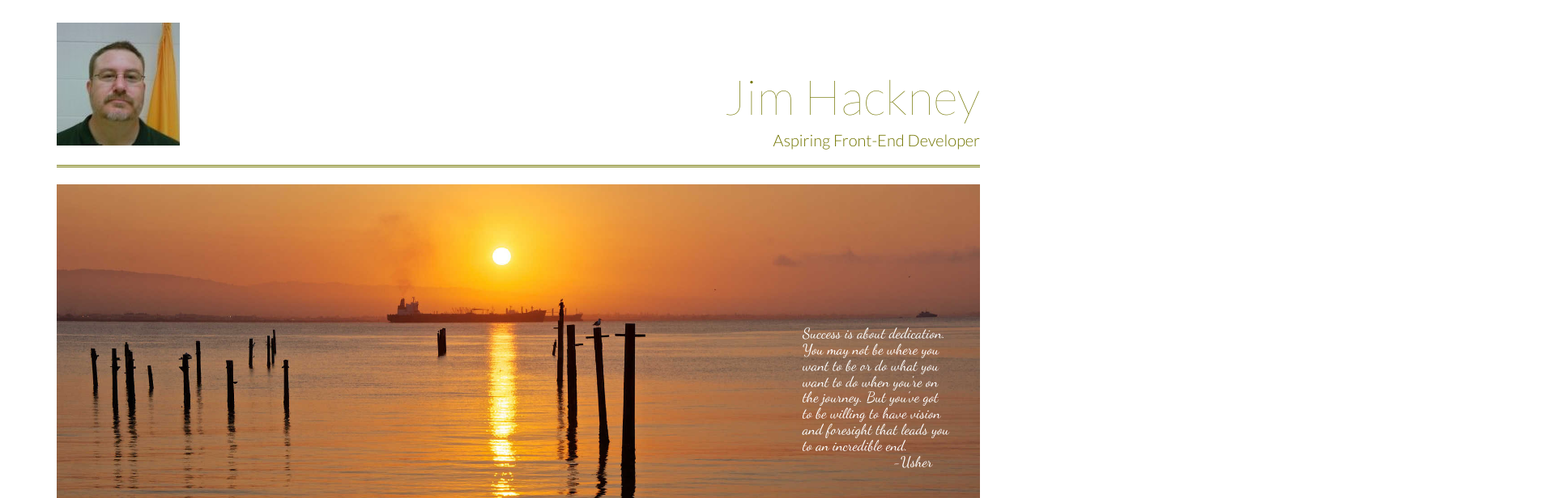
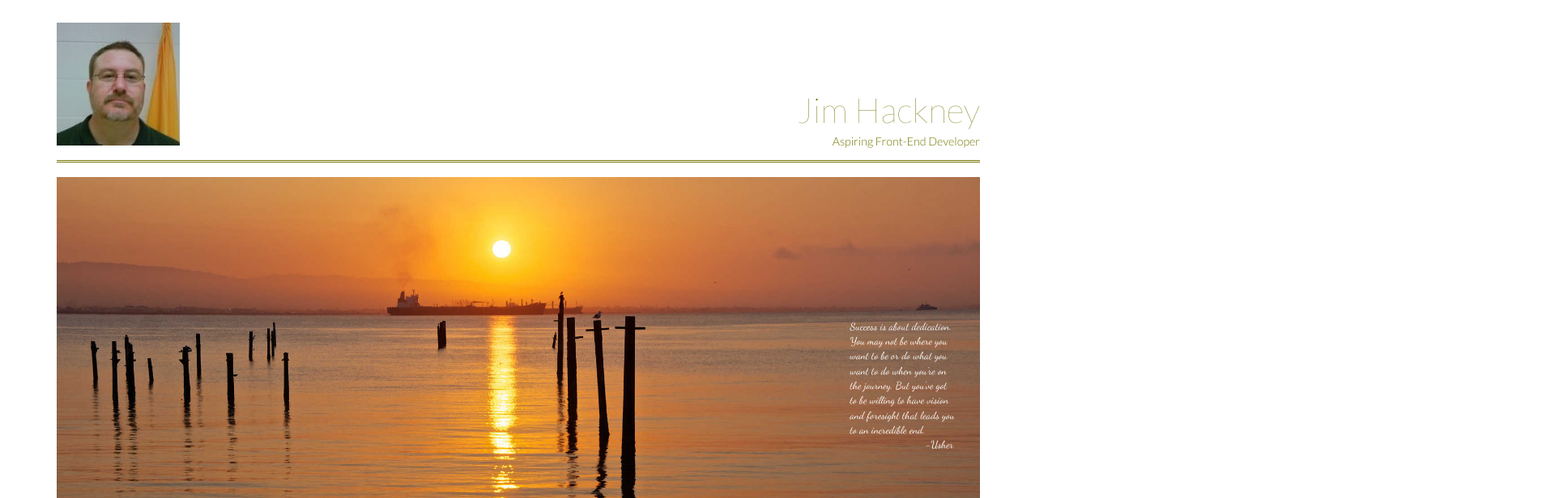
Before and after one commit to jimhackney/Udacity_Project_1, a website: page index.html in a window 1280 px wide. Shown: the top 616 px of the page at 81% size, 1920 px wide, since content can reach past the window. Drawn offline with Linux system fonts and the light colour scheme.

Commit message:
fixed problems found in the review

```diff
--- a/css/style.css
+++ b/css/style.css
@@ -4,22 +4,24 @@
 	-ms-box-sizing: border-box;
 	box-sizing: border-box;
 }
-body{
-	font-family: 'Lato', sans-serif;
-	font-weight: 300;
+
+body {
+	font: normal 300 1em/1.428 'Lato', sans-serif;
 	color: #747704;
 }
+
 figure {
 	margin: 0;
 }
+
 img {
 	max-width: 100%;
 	display: block;
-    margin-left: auto;
-    margin-right: auto
+	margin: 0 auto 0 auto;
 }
+
 hr {
-	width: 96.8%;
+	width: 97%;
 	border: none;
 	border-top: medium double;
 	display: inline-block;
@@ -27,67 +29,75 @@
 	top: -0.7em;
 	padding: 0 0.25em;
 }
+
 .shipImageAlignment {
 	margin-top: 2.9%;
 }
-.feature{
-	font-size: 2em;
-	font-weight: bold;
+
+.feature {
 	padding-left: 2%;
 }
+
 .projectTitles {
 	font-size: 2em;
 	margin: 1% 0 1% 0;
 }
+
 .styleNameText {
-	font-weight: 100;
-	font-size: 4.285714285714286em;
+	font: normal 100 4.285714285714286em/1.428 'Lato', sans-serif;
 	text-align: right;
-	margin-right: 0;
-	margin-top: 15.5%;
+	margin: 19% 0 0 0;
 }
+
 .styleTitleText {
 	font-size: 1.428571428571429em;
 	text-align: right;
-	margin-right: 0;
-	margin-top: 0;
+	margin: 0 0 0 0;
 }
+
 .alignCenter {
 	text-align: center;
 }
+
 .image {
-	margin-left: auto;
-	margin-right: auto;
+	margin: 0 auto 0 auto;
 }
+
 .silverColor {
 	color: #bcbbbb;
 	font-weight: bold;
 }
+
 .myPicAlign {
-	margin-left: 0;
-	margin-top: 5%;
+	margin: 5% 0 1% 0;
 }
+
 .credit {
 	width: 100%;
 	position: absolute;
 	left: 2%;
 	top: 95%;
 	color: #fff;
-	font-size: 1em;
 }
+
 .credit, a {
 	color: #fff;
 }
+
 .journeyQuote {
 	width: 100%;
 	position: absolute;
 	z-index: 100;
-	left: 80%;
+	left: 85%;
 	top: 25%;
 	color: #fff;
-	font-family: Dancing Script;
-	font-size: 1.285714285714286em;
+	font: normal 300 1.285714285714286em/1.428 Dancing Script, script;
 }
+
+.alignRight {
+	margin-left: 8%;
+}
+
 .projectLinkFont {
 	font-size: 1em;
 }
@@ -96,10 +106,11 @@
 
 	.styleNameText {
 		font-size: 3.542857142857143em;
-		margin-top: 21%;
+		margin-top: 25%;
 	}
+
 	.styleTitleText {
-	font-size: 1.180952380952381em;
+		font-size: 1.180952380952381em;
 	}
 
 	.journeyQuote {
@@ -109,52 +120,66 @@
 	hr {
 		width: 96.2%;
 	}
+
 	.myPicAlign {
 		margin-right: 0;
 	}
+
 	.shipImageAlignment {
-		margin-top: 4%;
+		margin-top: 3.3%;
 	}
+
 	.credit {
 		font-size: 0.8266666666666667em;
 	}
-	.feature{
+
+	.feature {
 		font-size: 1.653333333333333em;
 	}
+
 	.projectTitles {
 		font-size: 1.6em;
 	}
+
 	.projectLinkFont {
 		font-size: 0.8266666666666667em;
 	}
 }
 
 @media (min-width: 768px) and (max-width: 991px) {
+
 	.styleNameText {
 		font-size: 2.742857142857143em;
-		margin-top: 31%;
+		margin-top: 35%;
 	}
+
 	.styleTitleText {
 		font-size: 0.9142857142857146em;
 	}
+
 	.journeyQuote {
 		font-size: 0.822857142857143em;
 		top: 26%;
 	}
+
 	hr {
 		width: 95.1%;
 	}
+
 	.shipImageAlignment {
-		margin-top: 5%;
+		margin-top: 4.3%;
 	}
+
 	.credit {
 		font-size: 0.8266666666666667em;
 		left: 2.8%;
 		top: 94%;
 	}
-	.feature{
+
+	.feature {
 		font-size: 1.28em;
 	}
+
 	.projectTitles {
 		font-size: 1.2em;
 	}
@@ -164,88 +189,109 @@
 
 	.styleNameText {
 		font-size: 2.742857142857143em;
-		margin-top: 31%;
+		margin-top: 35%;
 	}
 
-	.styleTitleText{
+	.styleTitleText {
 		font-size: 0.9142857142857146em;
 	}
 
 	hr {
 		display: none;
 	}
+
 	.journeyQuote {
 		display: none;
 	}
+
 	.blockPics {
 		display: block;
 	}
-	.feature{
+
+	.feature {
 		text-align: center;
 	}
 }
 
 @media (max-width: 481px) {
+
 	.styleNameText {
 		font-size: 2em;
-		margin-top: 54%;
+		margin-top: 60%;
 	}
+
 	.styleTitleText{
 		font-size: 0.9em;
 	}
+
 	hr {
 		display: none;
 	}
+
 	.journeyQuote {
 		display: none;
 	}
+
 	.blockPics {
 		display: block;
 	}
-	.feature{
+
+	.feature {
 		text-align: center;
 	}
 }
 
 @media (max-width: 400px) {
+
 	.styleNameText {
 		font-size: 1.5em;
-		margin-top: 75%;
+		margin-top: 88%;
 	}
-	.styleTitleText{
+
+	.styleTitleText {
 		font-size: 0.6em;
 	}
+
 	hr {
 		display: none;
 	}
+
 	.journeyQuote {
 		display: none;
 	}
+
 	.blockPics {
 		display: block;
 	}
-	.feature{
+
+	.feature {
 		text-align: center;
 	}
 }
 @media (max-width: 299px) {
+
 	.styleNameText {
 		font-size: 1em;
-		margin-top: 65%;
+		margin-top: 90%;
 	}
-	.styleTitleText{
+
+	.styleTitleText {
 		font-size: 0.4em;
 	}
+
 	hr {
 		display: none;
 	}
+
 	.journeyQuote {
 		display: none;
 	}
+
 	.blockPics {
 		display: block;
 	}
-	.feature{
+
+	.feature {
 		text-align: center;
 		font-size: 1em;
 	}
--- a/index.html
+++ b/index.html
@@ -4,10 +4,10 @@
 		<meta charset="utf-8">
 		<meta http-equiv="X-UA-Compatible" content="IE=edge">
 		<meta name="viewport" content="width=device-width, initial-scale=1">
-		<link href="http://fonts.googleapis.com/css?family=Lato:100,300|Dancing+Script" rel="stylesheet" type="text/css">
+		<link href="http://fonts.googleapis.com/css?family=Lato:100,300%7CDancing+Script" rel="stylesheet">
 		<title>Jim Hackney Portfolio</title>
-		<link rel="stylesheet" type="text/css" href="css/bootstrap.min.css">
-		<link rel="stylesheet" type="text/css" href="css/style.css">
+		<link rel="stylesheet" href="css/bootstrap.min.css">
+		<link rel="stylesheet" href="css/style.css">
 	</head>
 	<body>
 		<div class="container">
@@ -46,10 +46,7 @@
 						to be willing to have vision<br>
 						and foresight that leads you<br>
 						to an incredible end.<br>
-						&nbsp;&nbsp;&nbsp;&nbsp;&nbsp;&nbsp;
-						&nbsp;&nbsp;&nbsp;&nbsp;&nbsp;&nbsp;
-						&nbsp;&nbsp;&nbsp;&nbsp;&nbsp;&nbsp;
-						&nbsp;&nbsp;&nbsp;-Usher
+						<p class="alignRight">-Usher</p>
 					</h5>
 				</div>
 			</div>
```
